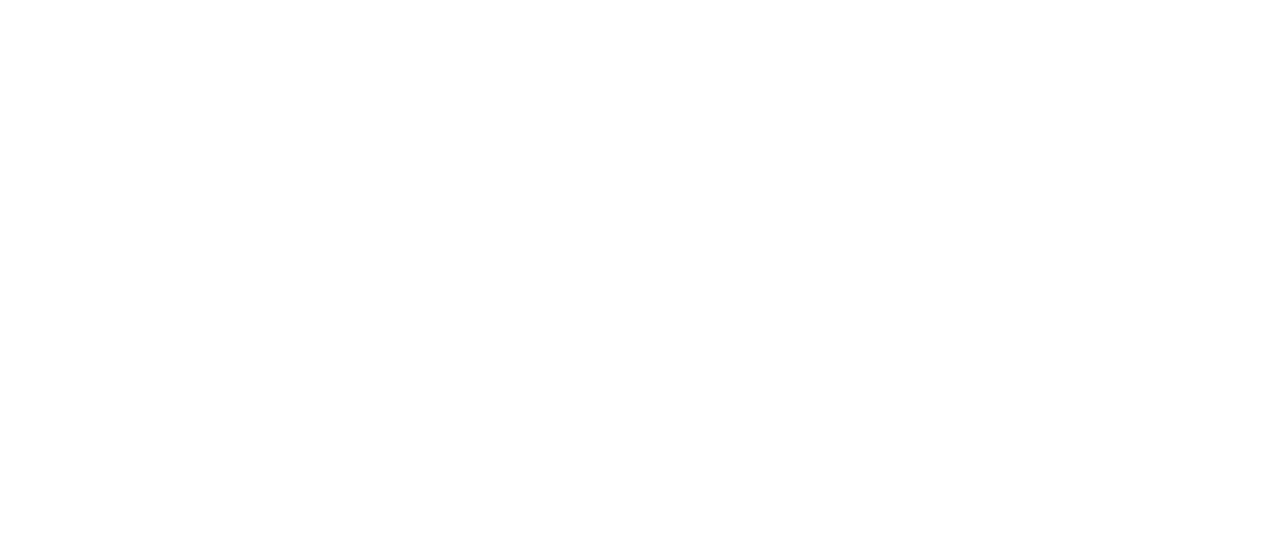
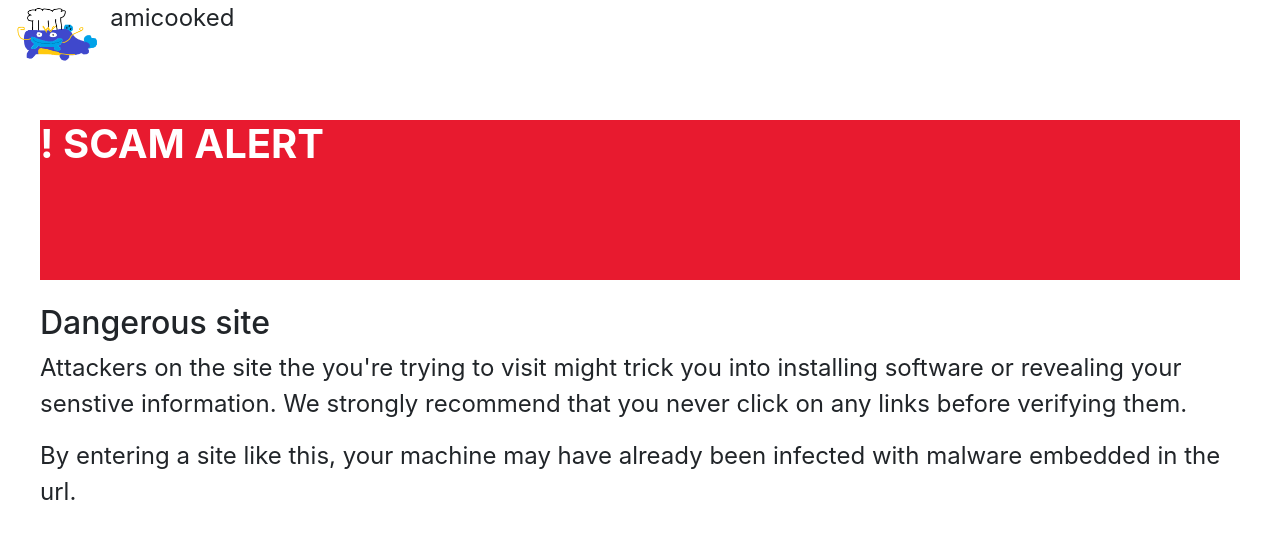
Before and after one commit to majackie/amicooked, a React (Create React App) app in the folder frontend/: page /dangerous-phishing-url in a window 1280 px wide. Before the commit this address had no page. Shown: the top 538 px of the page. Built offline with nearby package versions, Linux system fonts and the light colour scheme.

Commit message:
Implemented dangerous phishing url: TODO Test

```diff
--- a/frontend/src/App.js
+++ b/frontend/src/App.js
@@ -10,6 +10,7 @@
 import LessonsHome from "./pages/LessonsHome";
 import Lesson from "./pages/Lesson";
 import Phishing from "./pages/interactive/Phishing";
+import PhishingUrl from "./pages/interactive/PhishingUrl.js";
 
 function App() {
   return (
@@ -29,6 +30,8 @@
         <Route path="/user-dashboard/safety-tools/lesson/:topicId" element={<Lesson />} />
         <Route path="/user-dashboard/safety-tools/lesson/:topicIdid/interactive" element={<Phishing />} />
         <Route path="/user-dashboard/safety-tools/lesson/:topicId" element={<Lesson />} />
+
+        <Route path="/dangerous-phishing-url" element={<PhishingUrl/>} />
       </Routes>
     </>
   );
--- a/frontend/src/pages/interactive/Phishing.js
+++ b/frontend/src/pages/interactive/Phishing.js
@@ -1,9 +1,10 @@
-import React, { useState, useRef, useEffect } from 'react';
+import React, { useState, useRef } from 'react';
+import { useNavigate } from "react-router-dom";
 import AppHeader from "../../shared/AppHeader";
 import '../../style/Phishing.css';
 
 function Phishing() {
-    // const [isOpen, setIsOpen] = useState(false);
+    const navigate = useNavigate();
     const highlights = [
         "support@bankofamericaupdates.com",
         "Verify My Account",
@@ -43,7 +44,7 @@
                             <p>We detected suspicious activity on your account and temporarily suspended it to protect your information. To prevent further issues, please verify your account immediately.</p>
                             <p>Follow the steps below:</p>
                             <ol>
-                                <li>Click on the secure link to verify your account: <span className="Redflag" onClick={() => handleToggleDropdown(1)}><a href="">{highlights[1]}</a></span></li>
+                                <li>Click on the secure link to verify your account: <span className="Redflag" onClick={() => handleToggleDropdown(1)}><a href="" onClick={() => navigate(`/dangerous-phishing-url`)}>{highlights[1]}</a></span></li>
                                 <div
                                 ref={(el) => dropdownRefs.current[1] = el}
                                 className={`dropdown ${openDropdownIndex === 1 ? 'open' : ''}`}
@@ -89,24 +90,4 @@
     );
 }
 
-function fakeEmail() {
-    console.log("This is a fake email address.")
-}
-
-function urgency() {
-    console.log("Sense of urgency or threats.")
-}
-
-function suspiciousLink() {
-    console.log("Suspicious link or attachment.")
-}
-
-function sensitiveInfo() {
-    console.log("Request for personal/financial/senstive information.")
-}
-
-function mispelling() {
-    console.log("Spelling or grammar mistake.")
-}
-
 export default Phishing;
--- /dev/null
+++ b/frontend/src/pages/interactive/PhishingUrl.js
@@ -0,0 +1,22 @@
+import AppHeader from "../../shared/AppHeader";
+import "../../style/PhishingUrl.css"
+
+function PhisingUrl() {
+    return (
+        <div className="PhishingUrl">
+            <AppHeader />
+            <div className="PhishingUrl-body">
+                {/* <img src={ScamAlert} className="Scam-alert" alt="scam-alert"/> */}
+                <div className="Scam-alert">
+                    <h1><b>! SCAM ALERT</b></h1>
+                </div>
+                <h2>Dangerous site</h2>
+                <p>Attackers on the site the you're trying to visit might trick you into installing software or revealing your senstive information. We strongly recommend that you never click on any links before verifying them.</p>
+                <p>By entering a site like this, your machine may have already been infected with malware embedded in the url.</p>
+            </div>
+        </div>
+
+    );
+}
+
+export default PhisingUrl;
--- /dev/null
+++ b/frontend/src/style/PhishingUrl.css
@@ -0,0 +1,21 @@
+.PhishingUrl-body {
+    /* display: flex;
+    justify-content: center;
+    align-items: center;
+    flex-direction: column; */
+    margin: 5vmin;
+    scroll-behavior: smooth;
+}
+
+.Scam-alert {
+    height: 20vmin;
+    width: 100%;
+    background-color: #E81A2F;
+    color: white;
+    vertical-align: bottom;
+    margin-bottom: 3vmin;
+}
+
+p {
+    font-size: 3vmin;
+}
```
Also changed, not shown: frontend/src/pages/interactive/Phishing-url.js (deleted).
